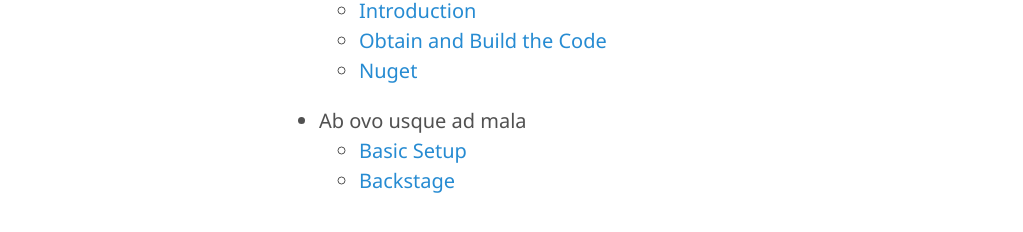
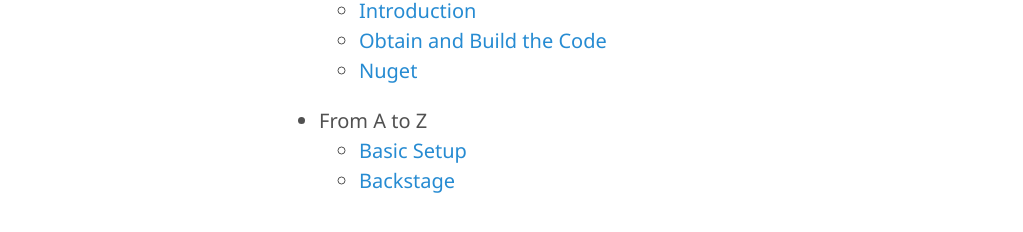
Before and after one commit to fluentribbon/fluentribbon.github.io, a Jekyll site: the page built from documentation/index.md, in a window 1280 px wide. Shown: the part 226-458 px from the top of the page, without its empty margins (1-1024 px from the left). Built offline with Jekyll 4.4.1, drawn with Linux system fonts in a browser that asks for light colours.

Commit message:
Update index.md

```diff
--- a/documentation/index.md
+++ b/documentation/index.md
@@ -7,6 +7,6 @@ title: Documentation
     - [Introduction](./introduction)
     - [Obtain and Build the Code](./build)
     - [Nuget](./nuget)
-- Ab ovo usque ad mala
+- From A to Z
     - [Basic Setup](./basicsetup)
     - [Backstage](./backstage)
```
